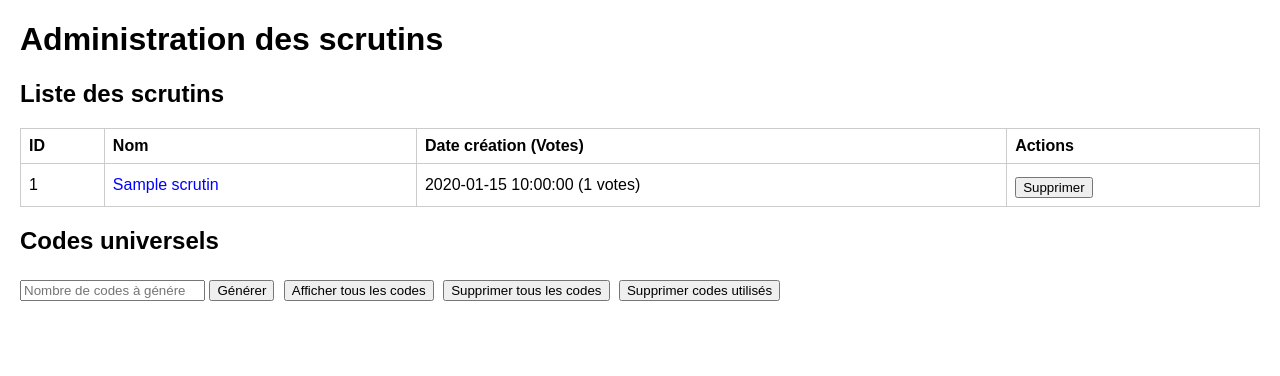
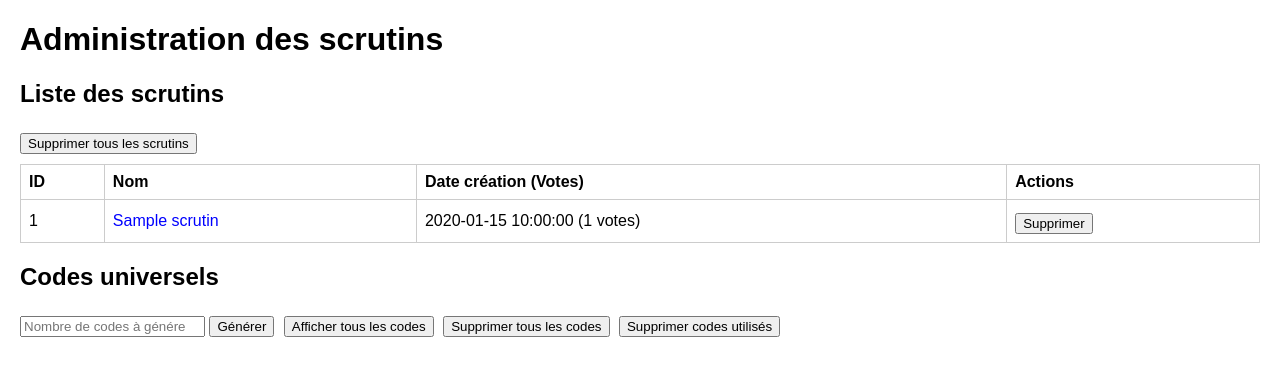
Before and after one commit to loicdm/vote-web, a PHP site: page /admin_scrutin.php in a window 1280 px wide. Shown: the top 376 px of the page. Run offline with PHP 8.4, Linux system fonts and the light colour scheme; tables that the repository leaves empty or names only in its code hold one stand-in row (values such as "Sample post").

Commit message:
Bouton pour tout supprimer

```diff
--- a/app/admin_scrutin.php
+++ b/app/admin_scrutin.php
@@ -9,6 +9,19 @@ if (isset($_POST['supprimer_id'])) {
     $stmt = $pdo->prepare("DELETE FROM scrutins WHERE id = ?");
     $stmt->execute([$_POST['supprimer_id']]);
     $message = 'Scrutin supprimé.';
+}
+
+// Supprimer tous les scrutins
+if (isset($_POST['supprimer_tous_scrutins'])) {
+ // TRUNCATE votes, candidatures, codes, scrutins
+    $pdo->exec("SET FOREIGN_KEY_CHECKS = 0"); // désactiver temporairement les contraintes FK
+    $pdo->exec("TRUNCATE TABLE votes");
+    $pdo->exec("TRUNCATE TABLE candidatures");
+    $pdo->exec("TRUNCATE TABLE candidats");
+    $pdo->exec("TRUNCATE TABLE codes");
+    $pdo->exec("TRUNCATE TABLE scrutins");
+    $pdo->exec("SET FOREIGN_KEY_CHECKS = 1"); // réactiver les contraintes FK
+    $message = 'Tous les scrutins et toutes les tables associées ont été réinitialisés.';
 }
 
 // Générer des codes universels lisibles (adjectif-nom-nombre)
@@ -90,6 +103,9 @@ a:hover { text-decoration: underline; }
 <?php if($message) echo "<p style='color:green;'>$message</p>"; ?>
 
 <h2>Liste des scrutins</h2>
+<form method='post' style='margin-bottom:10px;'>
+<button type='submit' name='supprimer_tous_scrutins' onclick="return confirm('Supprimer tous les scrutins ?')">Supprimer tous les scrutins</button>
+</form>
 <table>
 <tr><th>ID</th><th>Nom</th><th>Date création (Votes)</th><th>Actions</th></tr>
 <?php foreach($scrutins as $s): ?>
```
